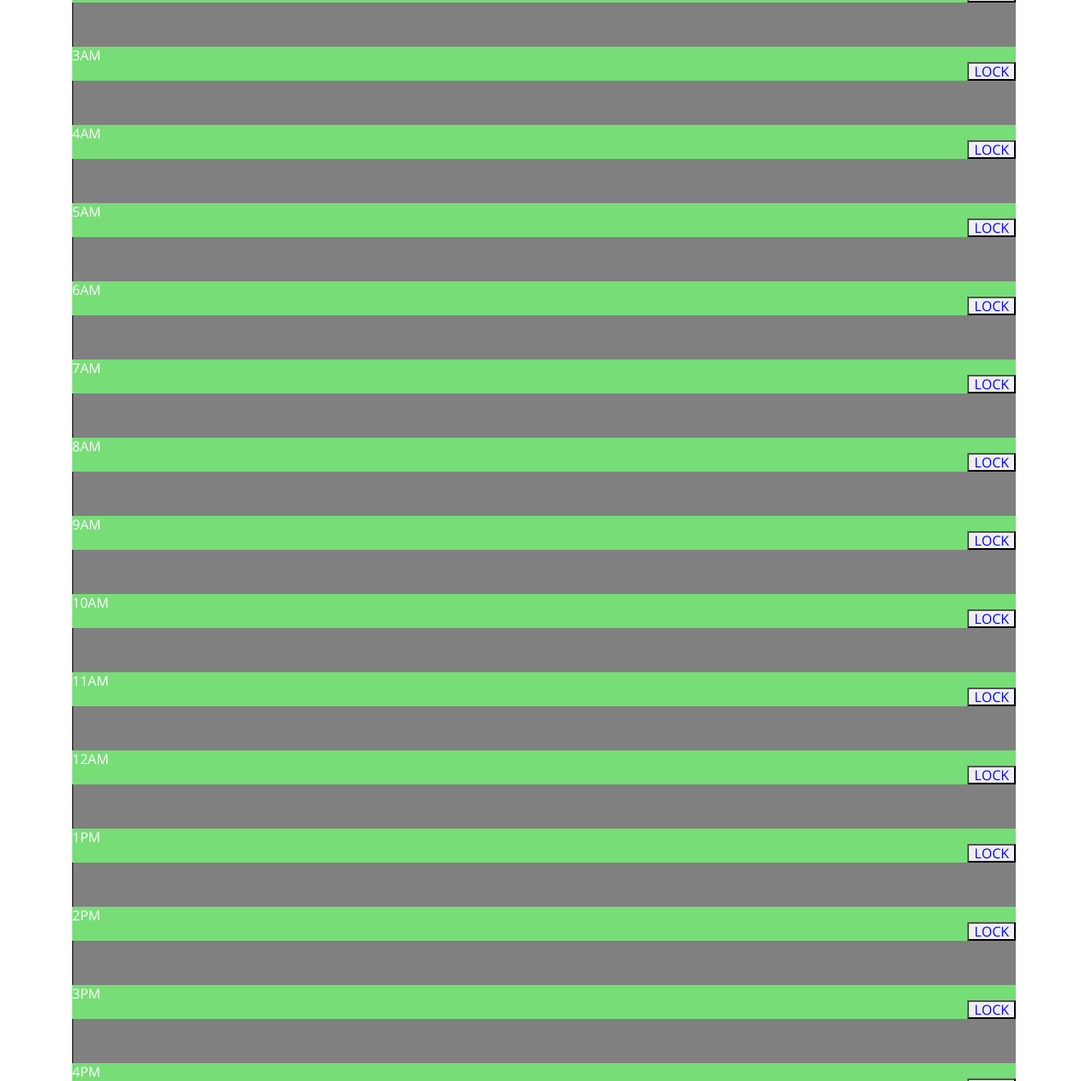
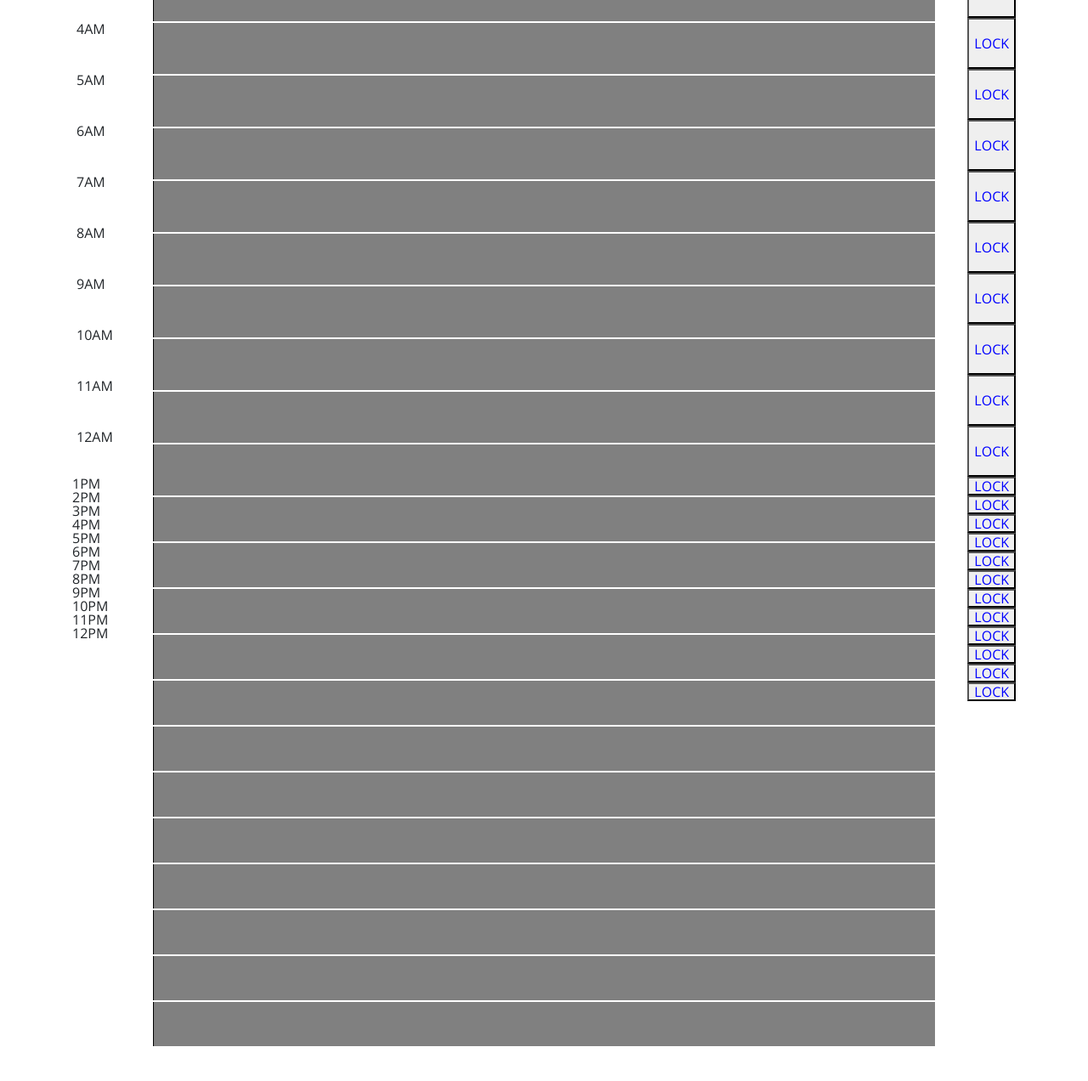
Before and after one commit to FSGeoff/jquery-calendar, a plain HTML site: page index.html in a window 1280 px wide. Shown: the part 532-1804 px from the top of the page at 85% size. After the commit the page ends 1765 px from the top, so only its background shows below. Drawn offline with nearby package versions, Linux system fonts and the light colour scheme.

Commit message:
trying to line up divs

```diff
--- a/index.html
+++ b/index.html
@@ -41,12 +41,9 @@
 		</header>
 		<div class="container" id="time-block">
 			<div class="row">
-				<div class="col-sm-12">
-					<div
-						class="am-slots past present future"
-						id="event-hours"
-					></div>
-				</div>
+				<div class="col-md-1 time-slots" id="left"></div>
+				<div class="col-md-10 textarea" id="middle"></div>
+				<div class="col-md-1" id="right"></div>
 			</div>
 		</div>
 	</body>
--- a/script.js
+++ b/script.js
@@ -1,7 +1,9 @@
 $(document).ready(function () {
 	var date = moment().format("L");
 	var time = moment().format("LT");
-	var amBox = $("#event-hours");
+	var amBox = $("#left");
+	var eventDiv = $("#middle");
+	var lockEventBtn = $("#right");
 
 	var currentDay = $("#currentDay");
 	var currentTime = $("#currentTime");
@@ -15,56 +17,61 @@ $(document).ready(function () {
 	var hours = [1, 2, 3, 4, 5, 6, 7, 8, 9, 10, 11, 12];
 
 	for (let i = 0; i < hours.length; i++) {
-		// Create div, added content, then appended to pmBox
+		// Create div, added content, then appended to parent
 		var amHours = $("<div>");
 		amHours.addClass("sch-hrs day-hrs");
 		amHours.attr("value", hours[i]);
+		amHours.css("height", "60px");
+		amHours.css("padding", "5px");
 		amHours.text(hours[i] + "AM");
 		amBox.append(amHours);
 
-		// Create textarea, added content, then appended to pmBox
+		// Create textarea, added content, then appended to parent
 		var event = $("<textarea>");
-		// Create button, add content then append to ...
+		event.css("background-color", "grey");
+		event.css("width", "100%");
+		event.css("height", "60px");
+		event.addClass("add-event");
+		event.attr("id", "pm" + hours[i]);
+		eventDiv.append(event);
+		// Create button, add content then append to parent
+
+		// Create div, added content, then appended to parent
+
 		var button = $("<button>");
 		button.css("class", "btn btn-info");
 		button.css("color", "blue");
 		button.css("float", "right");
+		button.css("height", "60px");
 		button.text("LOCK");
-		amBox.append(button);
-
-		event.css("background-color", "grey");
-		event.css("width", "100%");
-		event.addClass("add-event");
-		event.attr("id", "pm" + hours[i]);
-
-		amBox.append(event);
+		lockEventBtn.append(button);
 
 		console.log(event);
 	}
 
 	for (let i = 0; i < hours.length; i++) {
-		// Create div, added content, then appended to pmBox
+		// Create div, added content, then appended to parent
 		var pmHours = $("<div>");
 		pmHours.addClass("sch-hrs night-hrs");
 		pmHours.attr("value", hours[i]);
 		pmHours.text(hours[i] + "PM");
 		amBox.append(pmHours);
 
-		// Create textarea, added content, then appended to pmBox
+		// Create textarea, added content, then appended to parent
 		var event = $("<textarea>");
-		// Create button, add content then append to ...
+		event.css("background-color", "grey");
+		event.css("width", "100%");
+		event.addClass("add-event");
+		event.attr("id", "pm" + hours[i]);
+		eventDiv.append(event);
+
+		// Create button, add content then append to parent
 		var button = $("<button>");
 		button.css("class", "btn btn-info");
 		button.css("color", "blue");
 		button.css("float", "right");
 		button.text("LOCK");
-		amBox.append(button);
-
-		event.css("background-color", "grey");
-		event.css("width", "100%");
-		event.addClass("add-event");
-		event.attr("id", "pm" + hours[i]);
-		amBox.append(event);
+		lockEventBtn.append(button);
 	}
 	amBox.on("click", function () {
 		saveEvent();
```
